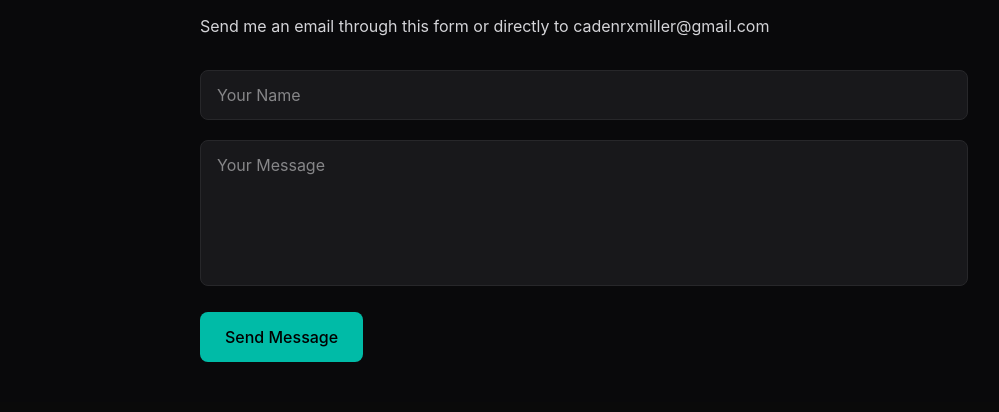
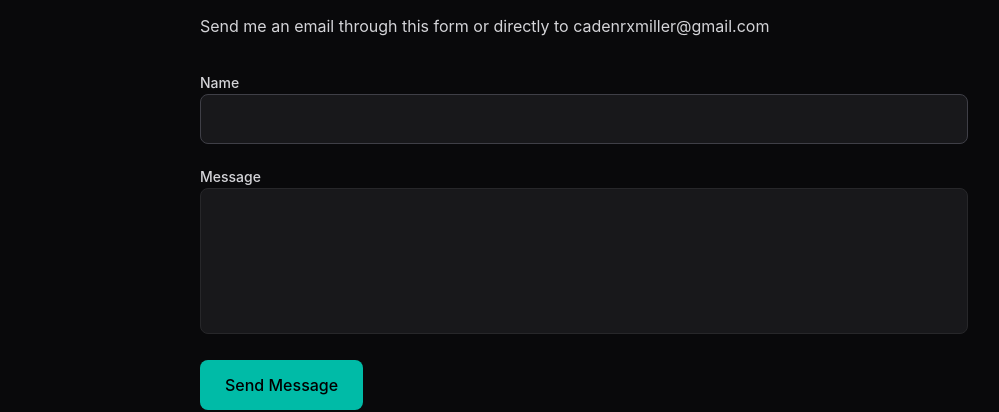
Before and after one commit to CS571-S26/p123, a React (Vite) app in the folder my-portfolio/: page /#/portfolio in a window 1280 px wide. Shown: the part 1550-1962 px from the top of the page, without its empty margins (56-1055 px from the left). Built offline with nearby package versions, Linux system fonts and the light colour scheme.

Commit message:
accessibility changes

```diff
--- a/my-portfolio/src/components/CategoryCard.jsx
+++ b/my-portfolio/src/components/CategoryCard.jsx
@@ -28,7 +28,7 @@ export default function CategoryCard({ title, image, category }) {
       {/* Image */}
       <img
         src={image}
-        alt={title}
+        alt=""
         className="w-full h-full object-cover"
       />
 
--- a/my-portfolio/src/components/Contact.jsx
+++ b/my-portfolio/src/components/Contact.jsx
@@ -45,25 +45,47 @@ export default function Contact() {
 
         <form onSubmit={handleSubmit} className="space-y-5">
 
+          <div className="space-y-2">
+            <label
+              htmlFor="name"
+              className={`text-sm font-medium ${colors.text.secondary}`}
+            >
+              Name
+            </label>
+
             <input
+              id="name"
               type="text"
               name="name"
-            placeholder="Your Name"
               value={form.name}
               onChange={handleChange}
-            required
-            className={`w-full px-4 py-3 rounded-lg ${colors.bg.surface} border ${colors.border.subtle}`}
+              className={`
+                w-full px-4 py-3 rounded-lg
+                ${colors.bg.surface}
+                border ${colors.border.default}
+                ${colors.text.primary}
+              `}
             />
+          </div>
+
+
+          <div className="space-y-2">
+            <label
+              htmlFor="message"
+              className={`text-sm font-medium ${colors.text.secondary}`}
+            >
+              Message
+            </label>
 
             <textarea
-            name="comment"
-            placeholder="Your Message"
+              id="message"
+              name="message"
               rows="5"
-            value={form.comment}
+              value={form.message}
               onChange={handleChange}
-            required
               className={`w-full px-4 py-3 rounded-lg ${colors.bg.surface} border ${colors.border.subtle} resize-none`}
             />
+          </div>
 
           <button
             type="submit"
--- a/my-portfolio/src/components/navbar.jsx
+++ b/my-portfolio/src/components/navbar.jsx
@@ -80,6 +80,7 @@ export default function Navbar() {
           href="https://github.com/cadermill"
           target="_blank"
           rel="noreferrer"
+          aria-label="GitHub link"
           className={externalLinkClass}
         >
           <GitHubIcon className="w-7 h-7" />
@@ -89,6 +90,7 @@ export default function Navbar() {
           href="https://linkedin.com/in/caden-miller-736251295"
           target="_blank"
           rel="noreferrer"
+          aria-label="LinkedIn link"
           className={externalLinkClass}
         >
           <LinkedInIcon className="w-7 h-7" />
@@ -98,6 +100,7 @@ export default function Navbar() {
           href="https://itch.io/profile/cadermill"
           target="_blank"
           rel="noreferrer"
+          aria-label="Itch.io link"
           className={externalLinkClass}
         >
           <ItchIcon className="w-7 h-7" />
--- a/my-portfolio/src/components/projectCard.jsx
+++ b/my-portfolio/src/components/projectCard.jsx
@@ -27,6 +27,7 @@ export default function ProjectCard({ project }) {
       {/* Image */}
       <img
         src={image}
+        alt=""
         loading="lazy"
         className="w-full h-full object-cover"
       />
```
Lines whose indentation alone changed are shown as unchanged.
